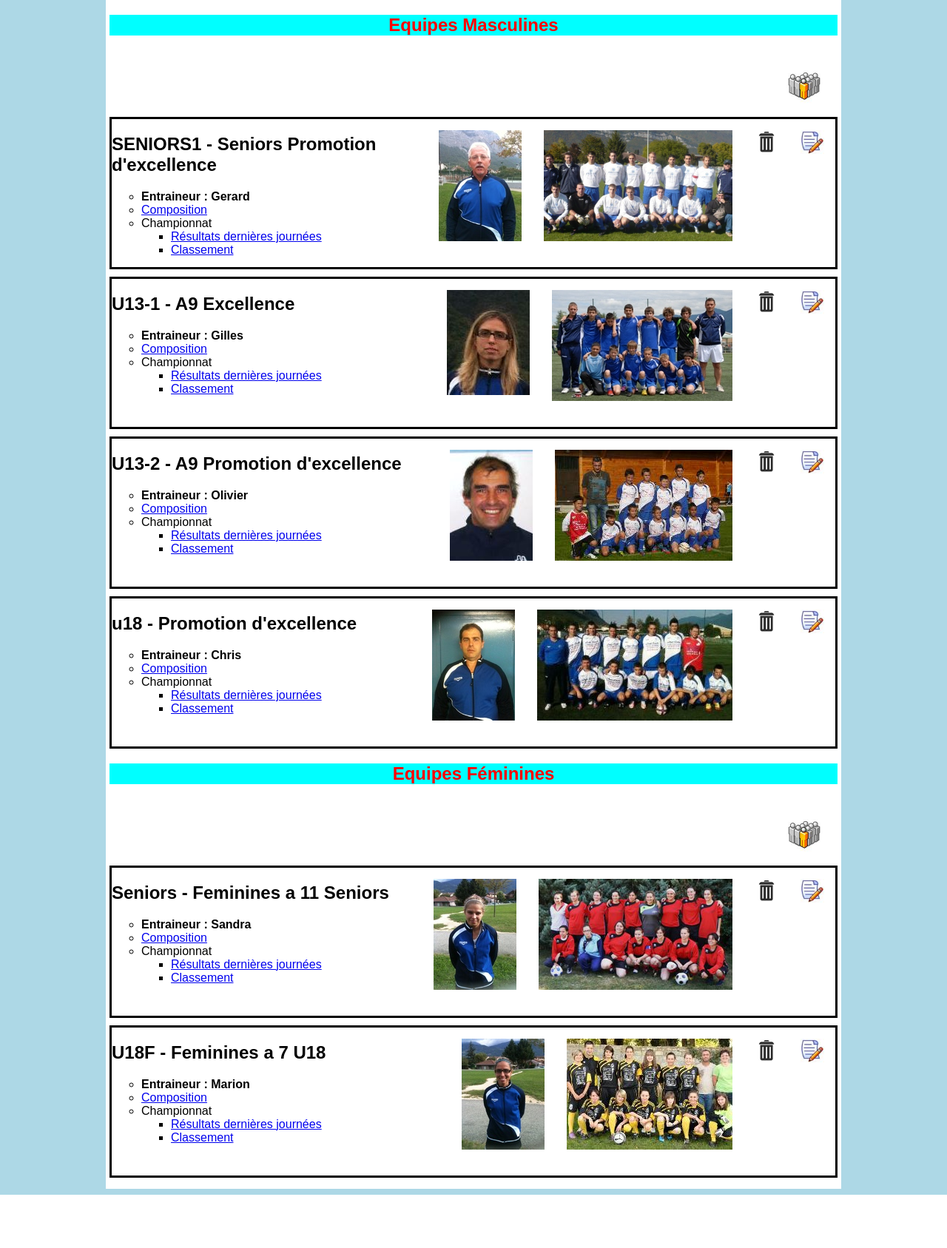
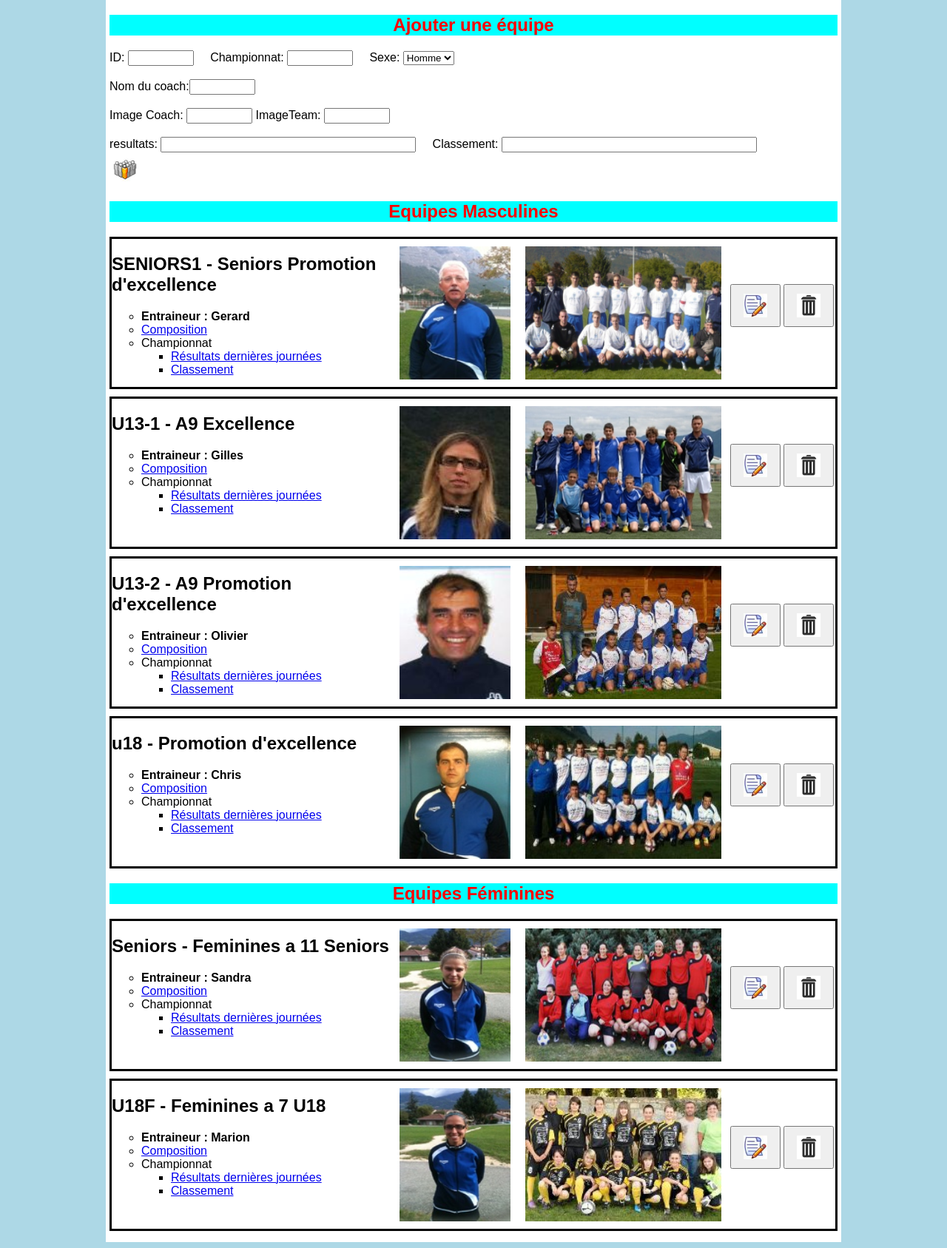
Before and after one commit to Antoinemd/Web-php, a PHP site: page /lesequipes.php in a window 1280 px wide. Shown: the part 159-1846 px from the top of the page at 74% size. Before the commit the page ends 1774 px from the top, so only its background shows below. Run offline with PHP 8.4, Linux system fonts and the light colour scheme; the visitor is signed in with stand-in values (Sample User, id 1); data comes from the database, SQL or seed files in the repository.

Commit message:
added add_Team, delete_Team

```diff
--- a/TP2/siteFCCB_Djoe/lesequipes.php
+++ b/TP2/siteFCCB_Djoe/lesequipes.php
@@ -1,61 +1,32 @@
 <?php
-
-  // session_start();
 
   include("../admin/connexpdo.php");
   include("./blockLoggin.php");
-  // require_once('./index.php');
-    // session_start();
-// session_destroy();
-//   $connexionBar = "Authentification:";
 
-//   if(isset($_SESSION["is_auth"])) {
-//   // if(isset($_SESSION['login'])){
+  function ajouterEquipe(){
+    // Ajouter une équipe
+    if(isset($_SESSION["is_auth"])) {
 
-//     $connexionBar = "Bonjour " . $_SESSION['login'] . " ! ";
-//     $connectBtn = "Deconnexion";
-//     $menuHTML = <<<EOT
-
-//     <ul>
-//       <li><a href='index.php'>Accueil</a></li>
-//       <li><a href='lesequipes.php' >Les équipes</a></li>
-//       <li><a href='terrains.php' >Terrains</a></li>
-//       <li>
-//         &nbsp;&nbsp;&nbsp;&nbsp;
-
-//         <form action="../admin/logout.php">
-//           $connexionBar
-//           <input type='submit' value="$connectBtn" />
-//         </form>
-//       </li>
-//     </ul>
-// EOT;
-//   $_SESSION["espaceMembre"] = $menuHTML;
-
-//   } else {
-//     $connectBtn = "Connexion";
-
-//     // EOT => permet de stocker une variable sur plusieurs lignes
-//     $menuHTML = <<<EOT
-
-//     <ul>
-//       <li><a href='index.php'>Accueil</a></li>
-//       <li><a href='lesequipes.php' >Les équipes</a></li>
-//       <li><a href='terrains.php' >Terrains</a></li>
-//       <li>
-//         &nbsp;&nbsp;&nbsp;&nbsp;
-
-//         <form action="../admin/login.php" method="post">
-//           $connexionBar
-//           <input type="text" size="8" name="login" />
-//           <input type="password" size="8" name="pwd" />
-//           <input type="submit" value="$connectBtn"/>
-//         </form>
-//       </li>
-//     </ul>
-// EOT;
-//     $_SESSION["espaceVisiteur"] = $menuHTML;
-//   }
+      echo "<div>";
+        echo "<form action='../admin/add_Team.php' method='post'>";
+          echo "<span> ID: <input type='text' size='8' name='teamID' /> </span> &nbsp;&nbsp;&nbsp;";
+          echo "<span> Championnat: <input type='text' size='8' name='championnat' /> </span> &nbsp;&nbsp;&nbsp;";
+          echo "<span> Sexe:
+                  <select name='equipeSexe'>
+                    <option value='M'> Homme </option>
+                    <option value='F'> Femme </option>
+                  </select>
+                </span> <br><br>";
+          echo "<span> Nom du coach:<input type='text' size='8' name='nomCoach'/></span><br><br>";
+          echo "<span> Image Coach: <input type='text' size='8' name='imageCoach' /></span>";
+          echo "<span> ImageTeam: <input type='text' size='8' name='imageTeam' /><br/><br/>";
+          echo "<span> resultats: <input type='text' size='40' name='resultats'/></span> &nbsp;&nbsp;&nbsp;";
+          echo "<span> Classement: <input type='text' size='40' name='classement'/></span><br/>";
+          echo "<input type='image' src='images/addTeam.jpg' height='42' width='42' border='0' alt='Submit' />";
+        echo "</form>";
+      echo "</div>";
+    }
+  }
 
 
 
@@ -67,13 +38,7 @@
       $requette = "SELECT * FROM equipes WHERE sexe = 'F' ";
     }
 
-    // Ajouter une équipe
-    if(isset($_SESSION["is_auth"])) {
-      echo "<img src='images/addTeam.jpg' height='60' width='60'/>";
-    }
-
     if($idcom = connexpdo($base,$param)) {
-      // if($idcom = connexpdo()) {
       $resultat = $idcom->query($requette);
 
       echo "<ul>";
@@ -82,13 +47,23 @@
 
           //Affichage des éléments d'édition pour la partie admin
           if(isset($_SESSION["is_auth"])) {
-            echo "<img src='images/edit.jpg' height='32' width='32'/>";
-            echo "<img src='images/trash.jpg' height='32' width='32'/>";
+            echo "<div class='edit'>";
+                echo "<form action='../admin/delete_Team.php' method='post'>";
+                echo "<button type='submit' name='deleteById' value='$ligne[0]' border='0'> <img src='images/trash.jpg' height='32' width='32' alt='Submit'> </button> ";
+                // Deuxieme solution, sans bouton
+                // echo "<input type='hidden' name='deleteById' value='$delId'>";
+                // echo "<input type='image' src='images/trash.jpg' height='32' width='32' border='0' alt='Submit'/>";
+                echo "</form>";
+            echo "</div>";
+            echo "<div class='edit'>";
+                echo "<button type='submit' name='updateById' value='$ligne[0]' border='0'> <img src='images/edit.jpg' height='32' width='32' alt='Submit'> </button> ";
+                // echo "<input type='image' src='images/edit.jpg' height='32' width='32' border='0' alt='Submit'/>";
+            echo "</div>";
            }
 
           // Affichage des images
-          echo "<img src= 'images/". $ligne[5] ."'> ";
-          echo "<img src= 'images/". $ligne[4] ."'> ";
+          echo "<img src= 'images/". $ligne[5] ."' height='180' width='265'> ";
+          echo "<img src= 'images/". $ligne[4] ."' height='180' width='150'> ";
 
           // Affichage de la promotion
           echo "<h2>" . $ligne[0] . " - " . $ligne[1] . "</h2>";
@@ -145,6 +120,15 @@
       </ul>
     </nav>
 
+    <?php
+      if(isset($_SESSION["is_auth"])) {
+        echo "<section>";
+        echo "<h1> Ajouter une équipe </h1>";
+
+        ajouterEquipe();
+        echo "</section>";
+      }
+    ?>
     <section> <!-- Debut du listing DES équipes MASCULINES -->
       <h1>Equipes Masculines </h1>
         <?php
--- a/TP2/siteFCCB_Djoe/styles/stylesCommuns.css
+++ b/TP2/siteFCCB_Djoe/styles/stylesCommuns.css
@@ -78,7 +78,8 @@ section  > ul > li> ul > li:first-child{
 
 img {
   float: right;
-  margin: 15px;
+  margin: 10px;
+  padding: auto;
 }
 
 nav form {
@@ -86,3 +87,11 @@ nav form {
 	float:right;
 	background-color: blue;
 }
+
+.edit{
+  float: right;
+  display: :inline;
+  margin-top: 6%;
+  padding: 2px;
+
+}
```
Also changed, not shown: TP2/admin/add_Team.php (added, +57 -0 lines), TP2/admin/delete_Team.php (added, +31 -0 lines), TP2/siteFCCB_Djoe/images/homer1.2.gif (added), TP2/siteFCCB_Djoe/images/lisa111.2.gif (added), TP2/siteFCCB_Djoe/images/maggie111.2.gif (added), TP2/siteFCCB_Djoe/images/teamTroll.jpg (added), TP2/siteFCCB_Djoe/images/trollCoach.png (added).
